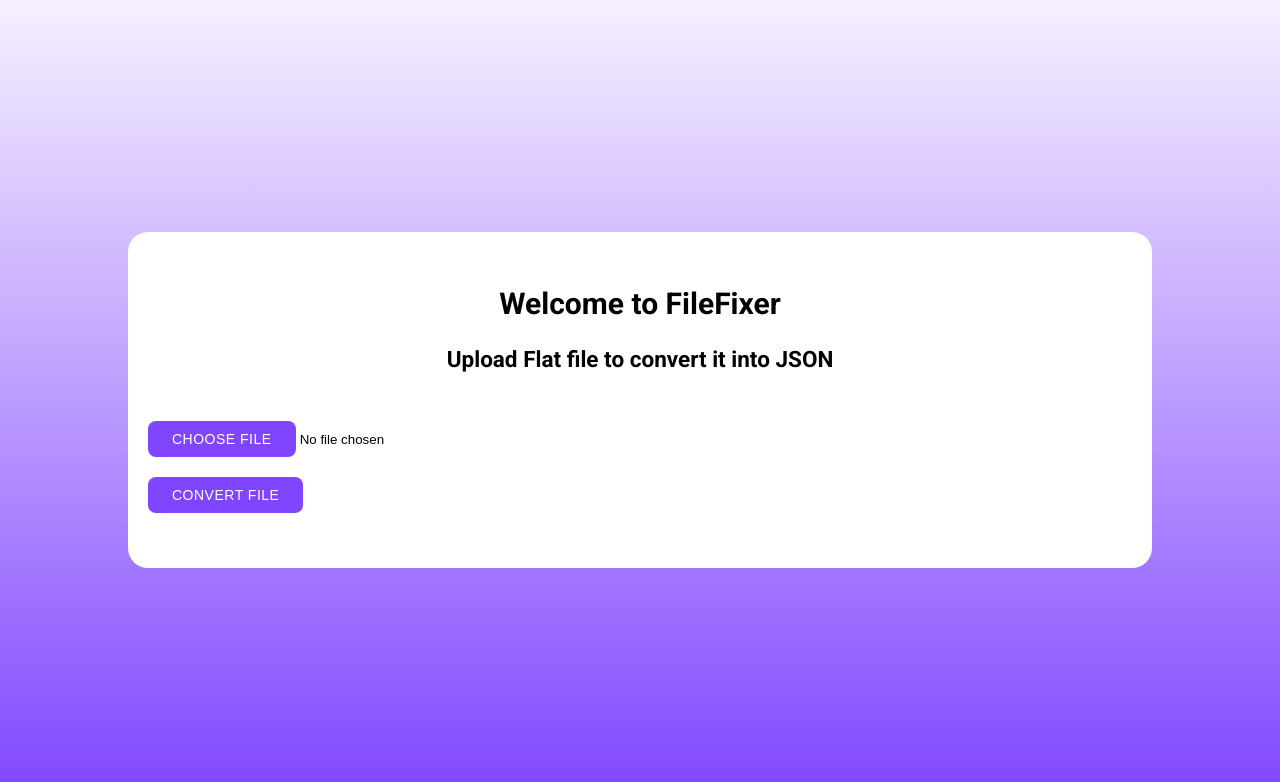
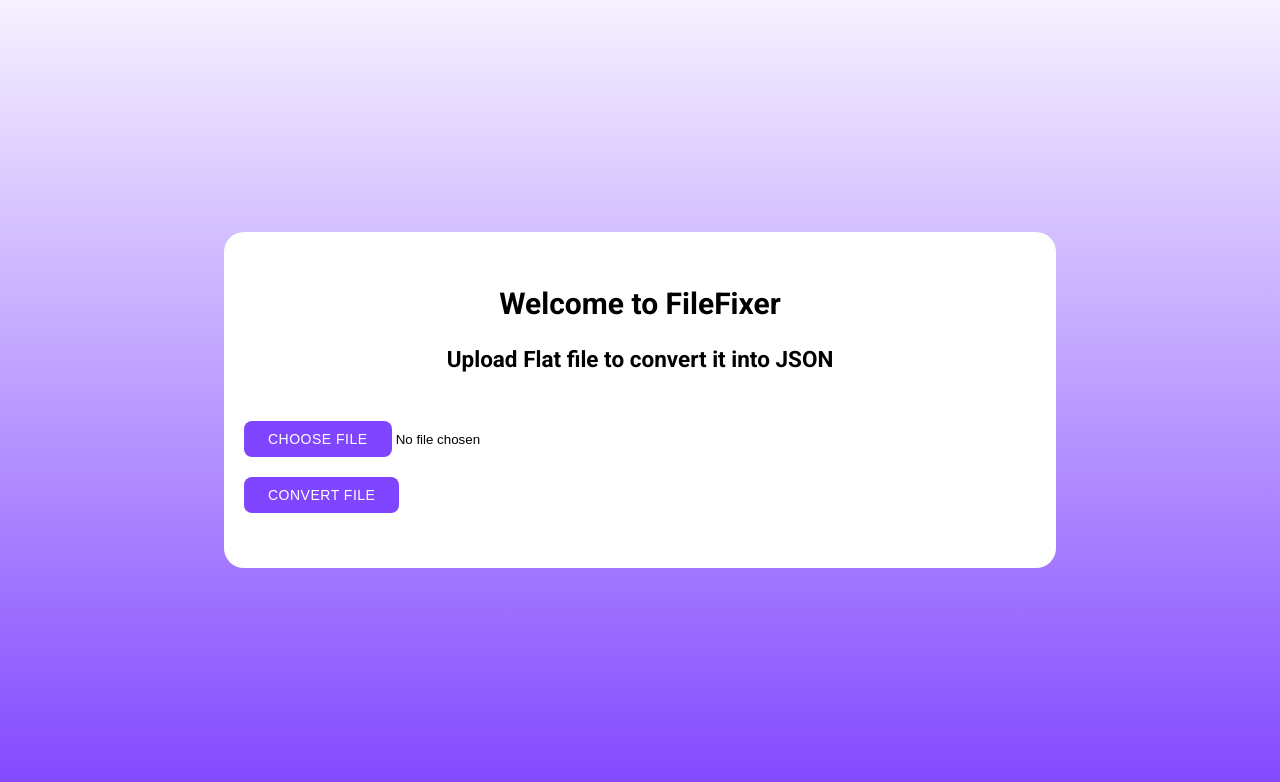
Before and after one commit to UST-Equifax-9wk/FileFixer, an Angular app in the folder client/: page / in a window 1280 px wide. Shown: the top 782 px of the page. Built offline with nearby package versions, Linux system fonts and the light colour scheme.

Commit message:
file size checking added

```diff
--- a/client/src/app/upload/upload.component.css
+++ b/client/src/app/upload/upload.component.css
@@ -82,3 +82,9 @@ h2 {
     color: red;
     font-weight: 500;
 }
+
+@media screen and (min-width: 1200px) {
+    .upload-container .main {
+        width: 65%;
+    }
+}
--- a/client/src/app/upload/upload.component.html
+++ b/client/src/app/upload/upload.component.html
@@ -3,6 +3,7 @@
         <h1>Welcome to FileFixer</h1>
         <h2>Upload Flat file to convert it into JSON</h2>
         <input type="file" (change)="onFileSelected($event)" class="input-file"/>
+        <p *ngIf="fileSizeError" class="error-text">{{ fileSizeError }}</p>
         <div class="form-group" *ngIf="fileName">
             <label>Choose File Specifications</label>
             <select [(ngModel)]="fileLayout" class="form-group">
--- a/client/src/app/upload/upload.component.ts
+++ b/client/src/app/upload/upload.component.ts
@@ -14,9 +14,11 @@ import { FormsModule } from '@angular/forms';
 export class UploadComponent {
 
   fileName = '';
+  fileSize = 0;
   formData = new FormData();
   responseData = '';
   fileLayout = '';
+  fileSizeError = '';
   errorMessage = '';
   options: string[] = ['Person', 'Person Long Names', 'Car', 'Car with Long Data'];
   optionMapper: { [key: string]: string; } = {
@@ -36,6 +38,11 @@ export class UploadComponent {
     const file: File = event.target.files[0];
     if (file) {
       this.fileName = file.name;
+      this.fileSize = ( file.size / 1024 / 1024 );
+      console.log('fileSize', this.fileSize);
+      if((this.fileSize) > 2) {
+        this.fileSizeError = 'File size must be less than 2 MB.';
+      }
       this.formData.append("flatFile", file);
     }
   }
```
